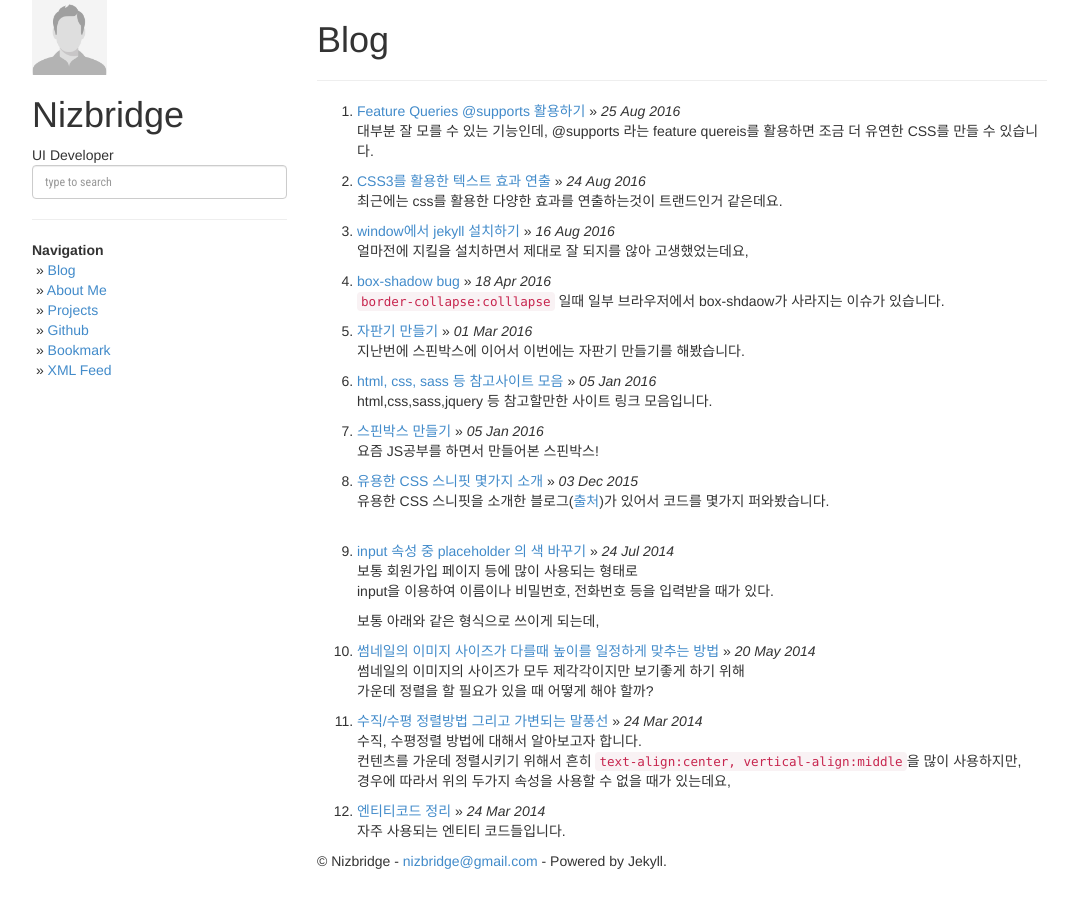
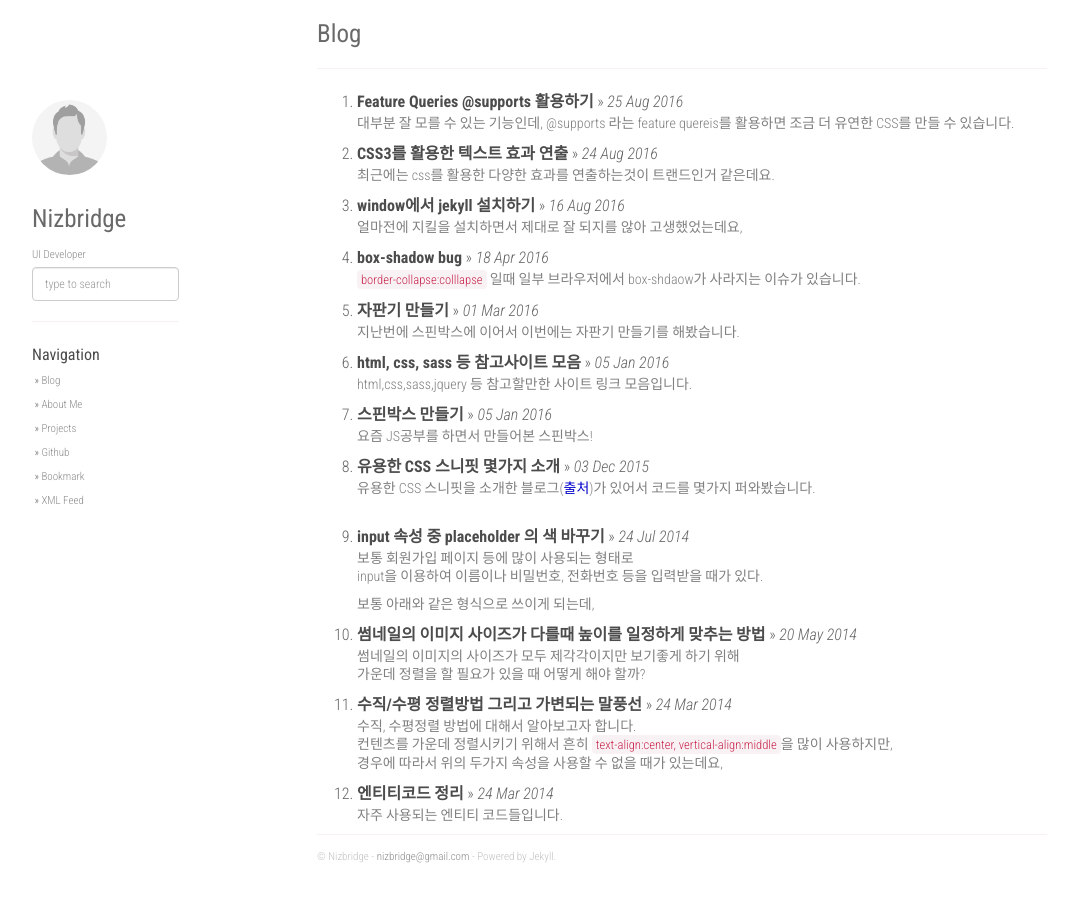
Before and after one commit to nizbridge/nizbridge.github.io, a Jekyll site: the page built from index.html, in a window 1280 px wide. Shown: the whole page, without its empty margins (53-1131 px from the left). Built offline with Jekyll 4.4.1, drawn with Linux system fonts in a browser that asks for light colours; nearby versions of some CDN libraries; some web fonts are replaced; the list of posts is cut into pages by our own code.

Commit message:
css 경로 수정

```diff
--- a/_layouts/default.html
+++ b/_layouts/default.html
@@ -88,7 +88,7 @@
         <link rel="stylesheet" href="/static/css/super-search.css">
         <link rel="stylesheet" href="/static/css/thickbox.css">
         <link rel="stylesheet" href="/static/css/projects.css">
-        <link rel="stylesheet" href="/static/css/svc/main.css">
+        <link rel="stylesheet" href="/static/css/main.css">
 
         <!-- Google Analytics -->
         <script>
```
